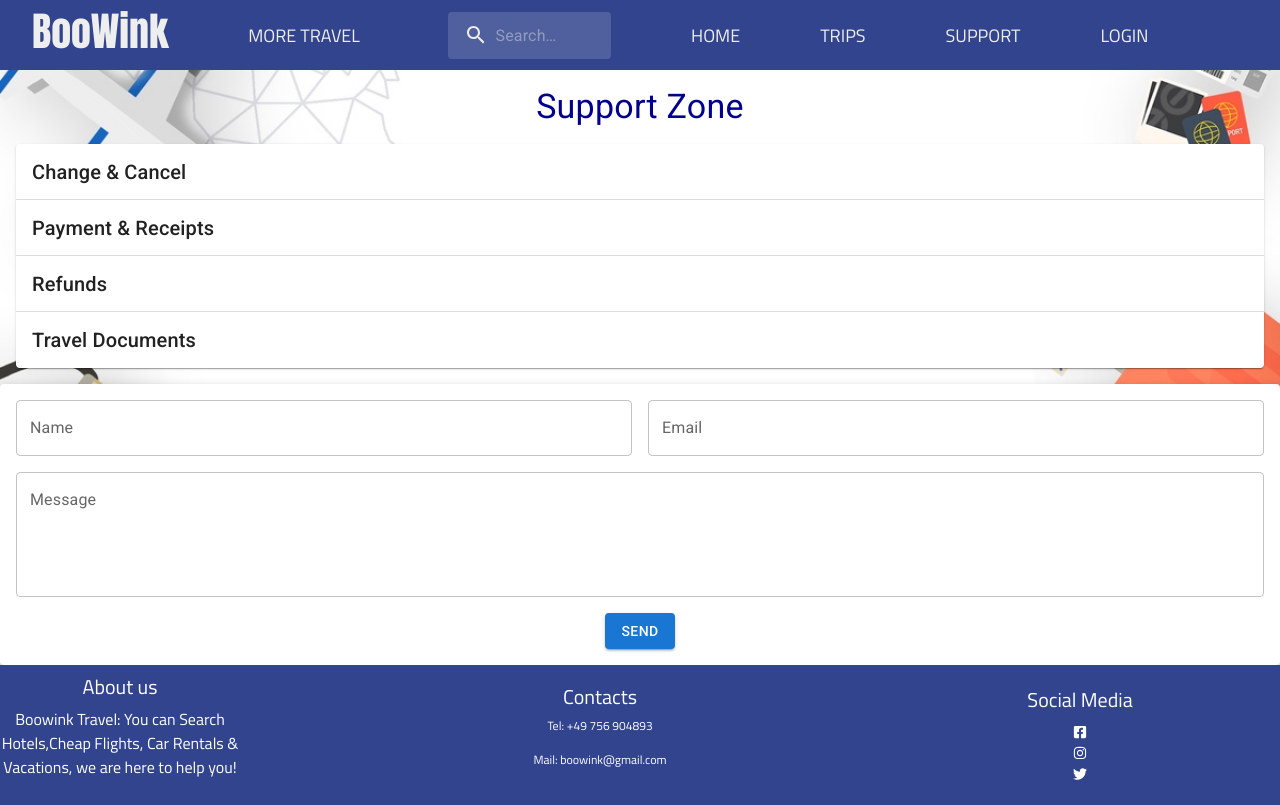
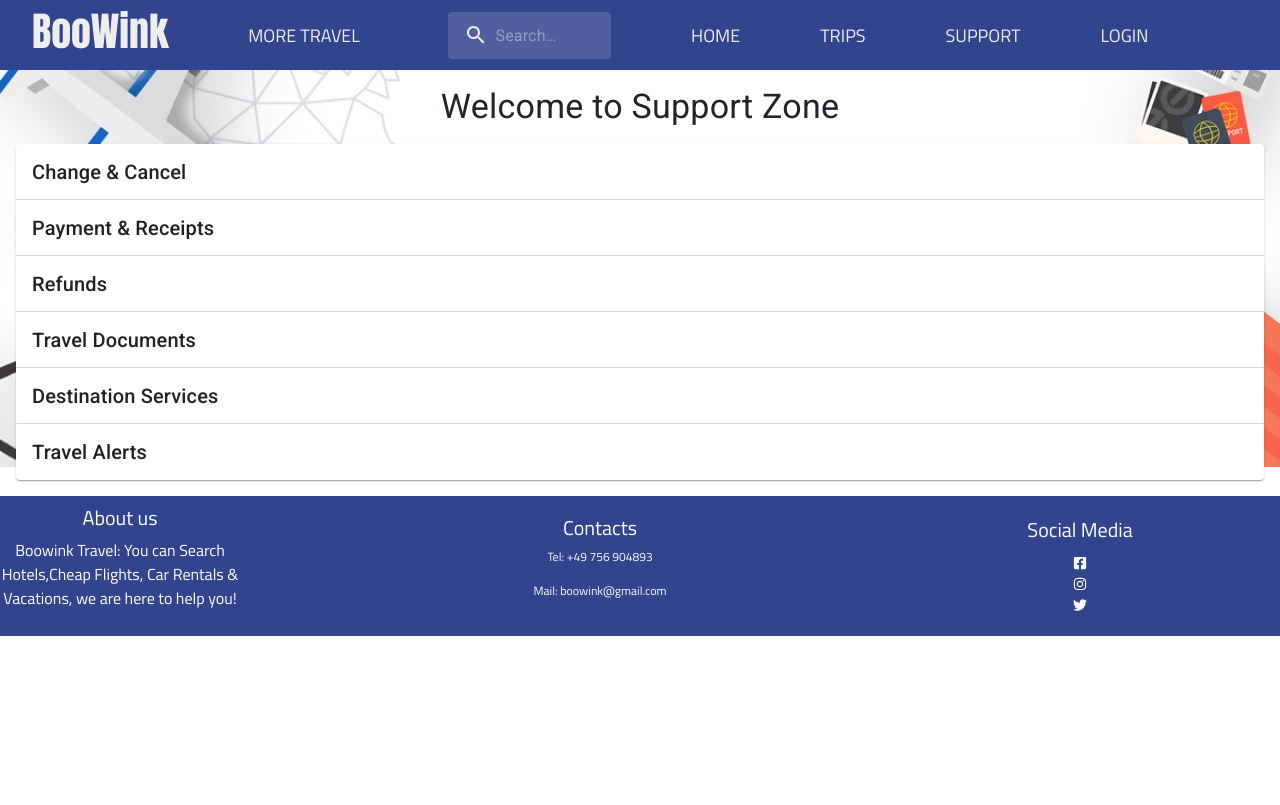
Before and after one commit to ReiLama/Boowink, a React app: page /Support in a window 1280 px wide. Built offline with nearby package versions, Linux system fonts and the light colour scheme.

Commit message:
changes in support

```diff
--- a/src/components/Support/Support.js
+++ b/src/components/Support/Support.js
@@ -6,7 +6,7 @@ function Support() {
   return (
     <div>
       <Box p={2}>
-        <Typography variant="h4" color="darkblue">Support Zone</Typography>
+        <Typography variant="h4" color="">Welcome to Support Zone</Typography>
         <Box mt={2}>
           <Accordion>
             <AccordionSummary >
@@ -16,6 +16,12 @@ function Support() {
               <Typography variant="body1">
                 If you need to change or cancel your booking, please contact our
                 customer service team as soon as possible.
+                <h5>Refund timelines, policies & processes</h5>
+                <p>
+                  It may take up to 24 hours to process your refund. Once that has happened, your bank or payment service (such as PayPal) will take care of the rest. Just know that it may take them up to 7 days to post the credit to your account, and up to 2 billing cycles to show the credit on your statement.</p>
+                <p>You’ll see the refund on your original method(s) of payment. So, say you paid using your debit card -- that’s where the money will be refunded. We’ll send you an email with the nitty-gritty about your refund amount, and how and when you'll get it.</p>
+                <p>
+                  If your credit card statement includes a charge from a third party (such as a low-cost airline, rental car company, or cruise line), you’ll receive your refund from them, not from us. If this is the case, get in touch with that third party to ask any questions about refunds.</p>
               </Typography>
               <Box mt={2}>
                 <Button variant="contained" color="primary">
@@ -48,6 +54,12 @@ function Support() {
               <Typography variant="body1">
                 If you are eligible for a refund and have not received it, please
                 contact our customer service team.
+                <h5>Refund timelines, policies & processes</h5>
+                <p>
+                  It may take up to 24 hours to process your refund. Once that has happened, your bank or payment service (such as PayPal) will take care of the rest. Just know that it may take them up to 7 days to post the credit to your account, and up to 2 billing cycles to show the credit on your statement.</p>
+                <p>You’ll see the refund on your original method(s) of payment. So, say you paid using your debit card -- that’s where the money will be refunded. We’ll send you an email with the nitty-gritty about your refund amount, and how and when you'll get it.</p>
+                <p>
+                  If your credit card statement includes a charge from a third party (such as a low-cost airline, rental car company, or cruise line), you’ll receive your refund from them, not from us. If this is the case, get in touch with that third party to ask any questions about refunds.</p>
               </Typography>
               <Box mt={2}>
                 <Button variant="contained" color="primary">
@@ -72,41 +84,40 @@ function Support() {
               </Box>
             </AccordionDetails>
           </Accordion>
+          <Accordion>
+            <AccordionSummary >
+              <Typography variant="h6">Destination Services</Typography>
+            </AccordionSummary>
+            <AccordionDetails>
+              <Typography variant="body1">
+                If you have any questions about your travel documents, please
+                contact our customer service team.
+              </Typography>
+              <Box mt={2}>
+                <Button variant="contained" color="primary">
+                  Contact Us
+                </Button>
+              </Box>
+            </AccordionDetails>
+          </Accordion>
+          <Accordion>
+            <AccordionSummary >
+              <Typography variant="h6">Travel Alerts</Typography>
+            </AccordionSummary>
+            <AccordionDetails>
+              <Typography variant="body1">
+                If you have any questions about your travel documents, please
+                contact our customer service team.
+              </Typography>
+              <Box mt={2}>
+                <Button variant="contained" color="primary">
+                  Contact Us
+                </Button>
+              </Box>
+            </AccordionDetails>
+          </Accordion>
         </Box>
       </Box>
-
-      <Paper elevation={3} style={{ padding: '1rem' }}>
-        <Grid container spacing={2}>
-          <Grid item xs={12} sm={6}>
-            <TextField
-              id="name"
-              label="Name"
-              fullWidth
-            />
-          </Grid>
-          <Grid item xs={12} sm={6}>
-            <TextField
-              id="email"
-              label="Email"
-              fullWidth
-            />
-          </Grid>
-          <Grid item xs={12}>
-            <TextField
-              id="message"
-              label="Message"
-              fullWidth
-              multiline
-              rows={4}
-            />
-          </Grid>
-          <Grid item xs={12}>
-            <Button variant="contained" color="primary">
-              Send
-            </Button>
-          </Grid>
-          </Grid>
-      </Paper>
     </div>
   );
 }
```
